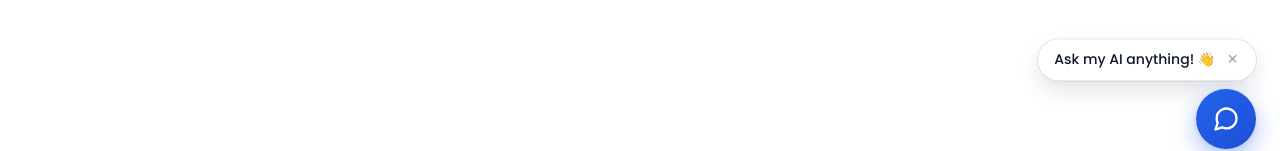
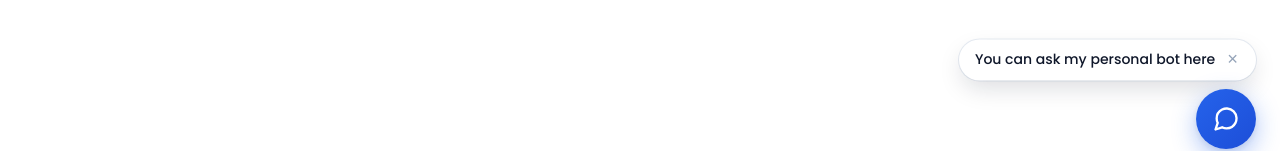
Before and after one commit to VinceAng02/Vince-anbilibabol-portfolio, a React (Vite) app in the folder my-portfolio/: page / in a window 1280 px wide. Shown: the part 627-778 px from the top of the page. Built offline with nearby package versions, Linux system fonts and the light colour scheme.

Commit message:
feat: add ChatBot component with toggle state and embedded iframe support

```diff
--- a/my-portfolio/src/components/ChatBot.jsx
+++ b/my-portfolio/src/components/ChatBot.jsx
@@ -37,7 +37,7 @@ export default function ChatBot() {
       {/* Teaser Bubble (Greeting hint) */}
       {!isOpen && showTeaser && (
         <div className="chatbot-teaser" onClick={toggleChat} role="button" tabIndex={0}>
-          <span className="teaser-text">Ask my AI anything! 👋</span>
+          <span className="teaser-text">You can ask my personal bot here</span>
           <button
             type="button"
             className="teaser-close"
```
